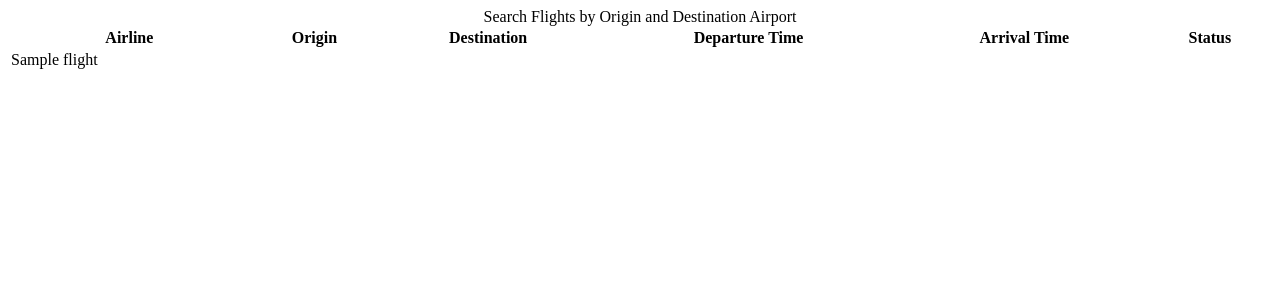
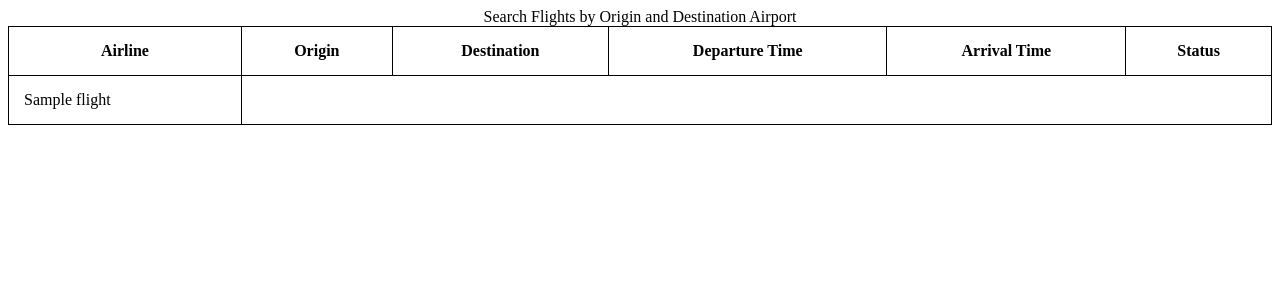
Before and after one commit to jstnchng/christie-air, a Flask app: template templates/search_flights_by_airport.html in a window 1280 px wide. Shown: the top 300 px of the page. Run offline with Flask 2, Linux system fonts and the light colour scheme; the template is opened without the code that fills it: most values are stand-ins (such as "Sample title", 1, 10 or a date in 2020); parts of the project's set-up code (start-up, migrations or seed data) failed here and were passed over.

Commit message:
dsadjfasfadsfijad

```diff
--- a/templates/search_flights_by_airport.html
+++ b/templates/search_flights_by_airport.html
@@ -6,6 +6,15 @@
 <!-- <link rel="stylesheet" type="text/css" media="screen" href="css-table.css" />
 <script type="text/javascript" src="js/jquery-1.2.6.min.js"></script>
 <script type="text/javascript" src="js/style-table.js"></script> -->
+<style>
+table, th, td {
+    border: 1px solid black;
+    border-collapse: collapse;
+}
+th, td {
+    padding: 15px;
+}
+</style>
 </head>
 
 <body>
```
